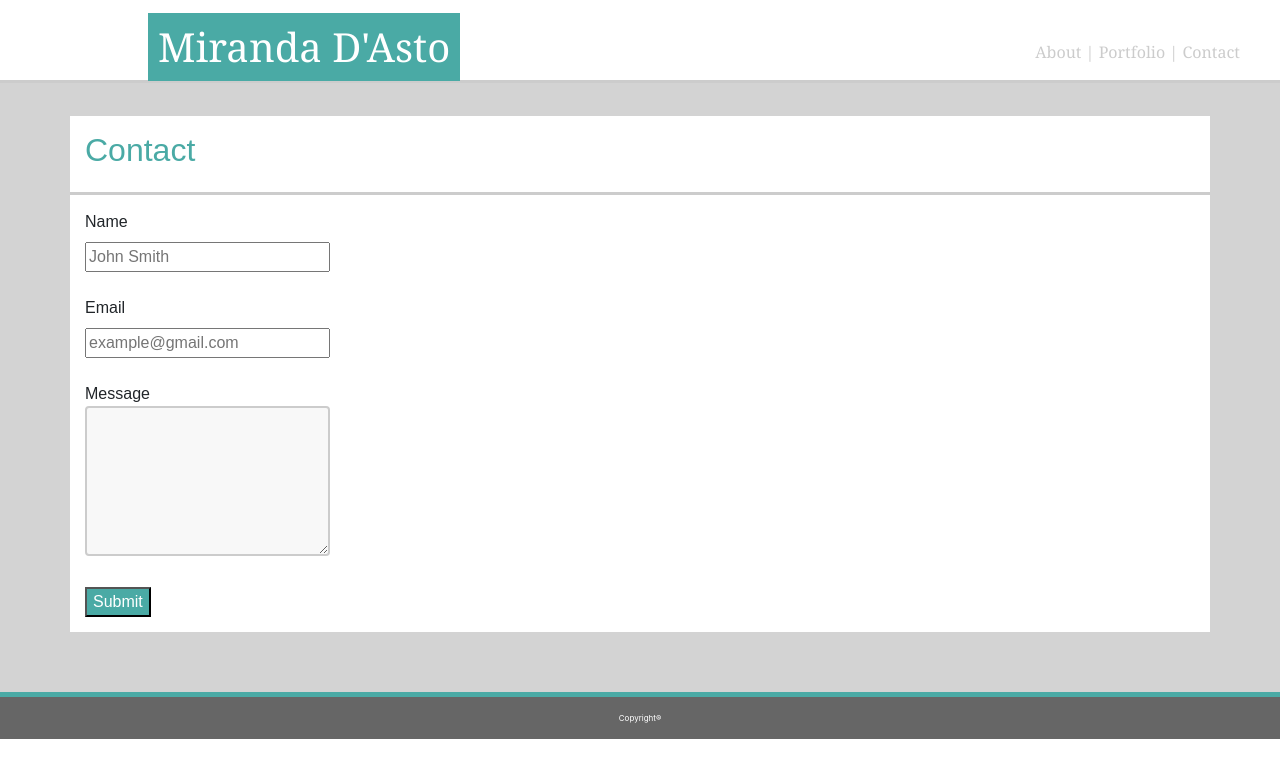
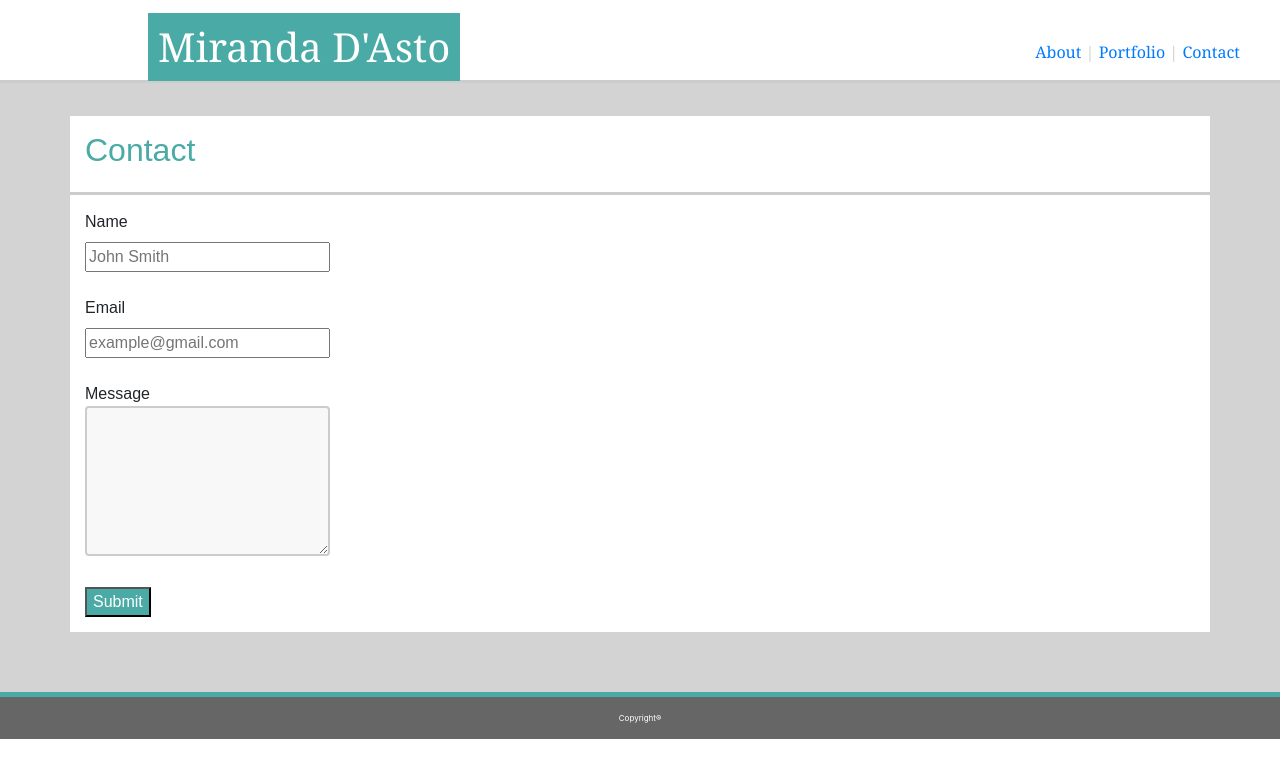
Before and after one commit to mirandadasto/About-Me-Take-Two, a plain HTML site: page contact.html in a window 1280 px wide. Drawn offline with nearby package versions, Linux system fonts and the light colour scheme.

Commit message:
added links to take to other pages of website

```diff
--- a/contact.html
+++ b/contact.html
@@ -18,9 +18,9 @@
         <header>
             <h1>Miranda D'Asto</h1>
             <nav>
-                About   |
-                Portfolio   |
-                Contact
+                <a href="index.html">About</a>   |
+                <a href="portfolio.html">Portfolio</a>   |
+                <a href="contact.html">Contact</a>
             </nav>
         </header>
 
```
Also changed, not shown: index.html (+3 -3 lines), portfolio.html (+3 -3 lines).
